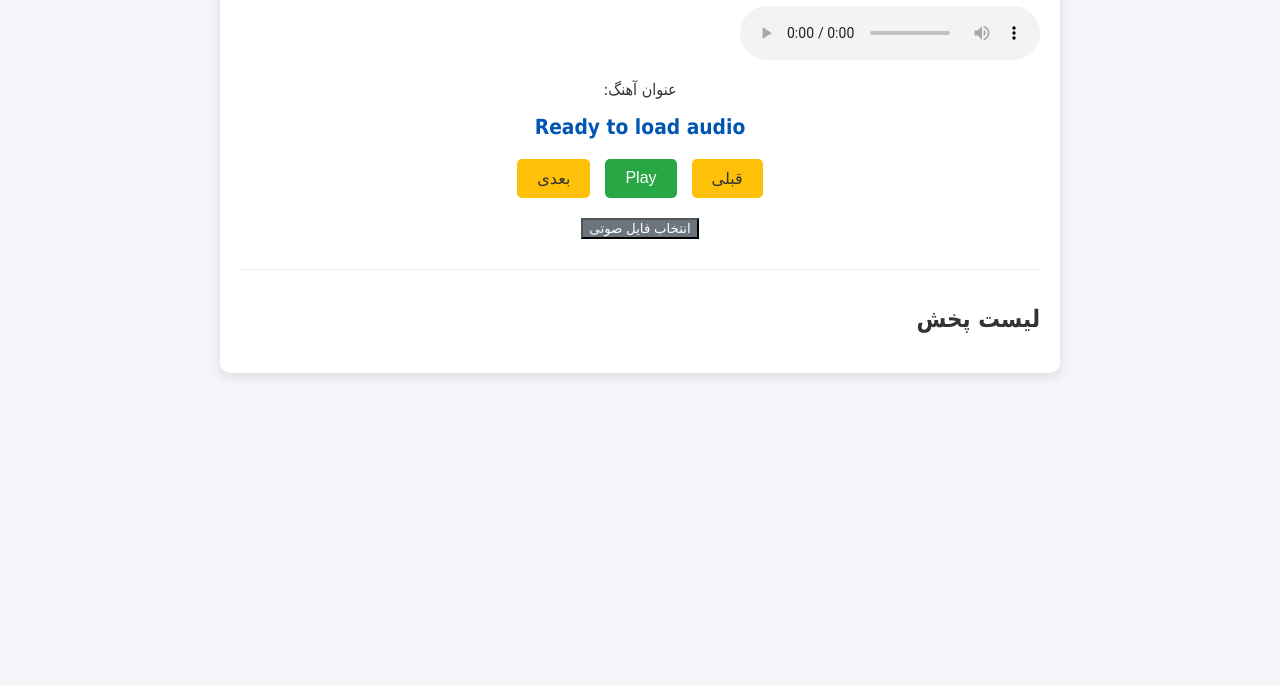
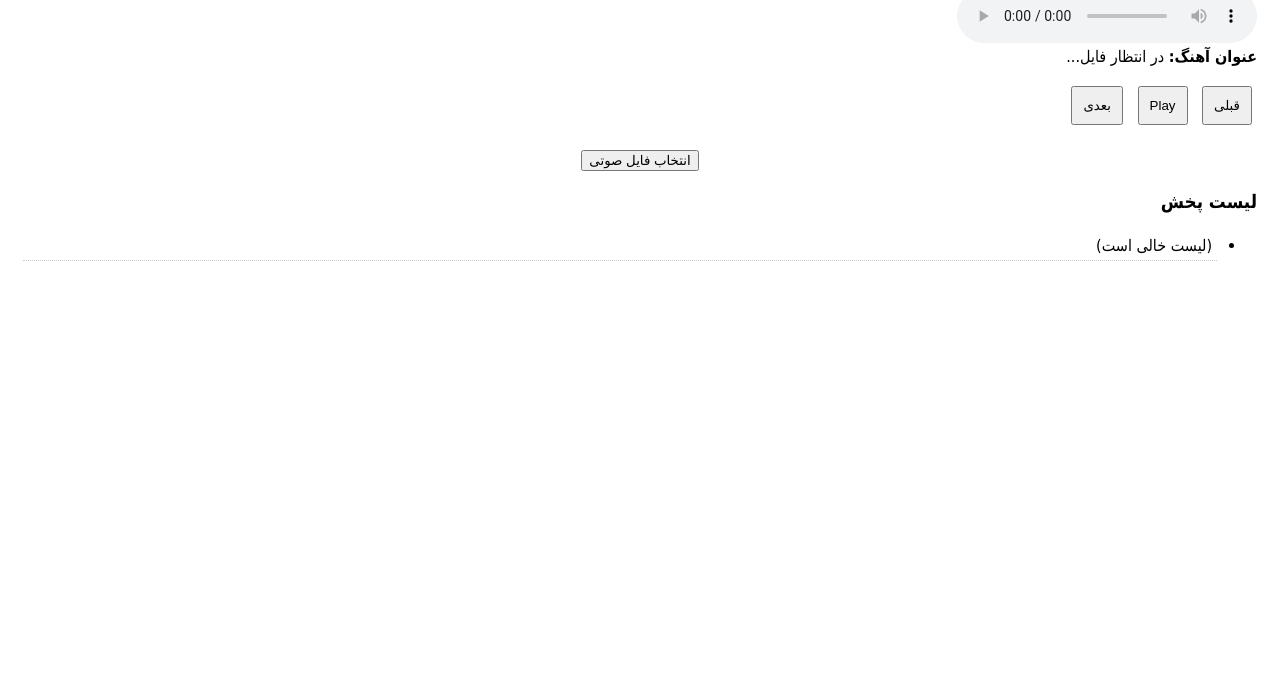
Before and after one commit to matindiscordgg/MatinPlayer, a plain HTML site: page index.html in a window 1280 px wide. Shown: the part 115-800 px from the top of the page. Drawn offline with Linux system fonts and the light colour scheme.

Commit message:
Update index.html

```diff
--- a/index.html
+++ b/index.html
@@ -3,83 +3,13 @@
 <head>
     <meta charset="UTF-8">
     <meta name="viewport" content="width=device-width, initial-scale=1.0">
-    <title>پخش‌کننده صوتی پیشرفته</title>
-    <!-- اضافه کردن استایل ساده برای نمایش بهتر -->
+    <title>پخش‌کننده صوتی</title>
     <style>
-        body {
-            font-family: Tahoma, sans-serif;
-            background-color: #f4f4f9;
-            color: #333;
-            margin: 0;
-            padding: 20px;
-            direction: rtl; /* برای راست‌چین بودن محتوا */
-        }
-        .player-container {
-            max-width: 800px;
-            margin: 0 auto;
-            background: #fff;
-            padding: 20px;
-            border-radius: 10px;
-            box-shadow: 0 4px 12px rgba(0, 0, 0, 0.1);
-        }
-        .track-info {
-            text-align: center;
-            margin-bottom: 20px;
-        }
-        #trackTitle {
-            font-size: 1.3em;
-            font-weight: bold;
-            color: #0056b3;
-        }
-        .controls {
-            display: flex;
-            justify-content: center;
-            gap: 15px;
-            margin-bottom: 20px;
-        }
-        .controls button {
-            padding: 10px 20px;
-            font-size: 1em;
-            cursor: pointer;
-            border: none;
-            border-radius: 5px;
-            transition: background-color 0.3s;
-        }
-        #playPauseBtn { background-color: #28a745; color: white; }
-        #prevBtn, #nextBtn { background-color: #ffc107; color: #333; }
-
-        /* استایل لیست پخش */
-        #playlist-section {
-            margin-top: 30px;
-            border-top: 1px solid #eee;
-            padding-top: 15px;
-        }
-        #playlist {
-            list-style: none;
-            padding: 0;
-        }
-        #playlist li {
-            padding: 8px 15px;
-            margin-bottom: 5px;
-            border-radius: 4px;
-            cursor: pointer;
-            background-color: #e9ecef;
-            transition: background-color 0.2s;
-        }
-        #playlist li:hover {
-            background-color: #dee2e6;
-        }
-        #playlist li.active {
-            background-color: #007bff;
-            color: white;
-            font-weight: bold;
-        }
-
-        /* استایل دکمه انتخاب فایل */
-        #fileSelectionArea button {
-            background-color: #6c757d;
-            color: white;
-        }
+        /* استایل بسیار پایه برای خوانایی */
+        body { font-family: Tahoma, sans-serif; direction: rtl; padding: 15px; }
+        .controls button { padding: 10px; margin: 5px; cursor: pointer; }
+        #playlist li { padding: 5px; border-bottom: 1px dotted #ccc; cursor: pointer; }
+        #playlist li.active { background-color: #eee; font-weight: bold; }
     </style>
 </head>
 <body>
@@ -87,81 +17,61 @@
     <div class="player-container">
         <h1>پخش کننده موسیقی</h1>
 
-        <!-- 1. المان صوتی (می‌تواند مخفی باشد) -->
-        <audio id="myAudioElement" controls></audio>
+        <!-- 1. المان صوتی (برای سادگی از آیدی پیش‌فرض استفاده می‌کنیم) -->
+        <audio id="audioElement" controls></audio>
 
         <!-- 2. اطلاعات آهنگ فعلی -->
-        <div class="track-info">
-            <p>عنوان آهنگ:</p>
-            <span id="trackTitle">در انتظار بارگذاری...</span>
+        <div style="margin-bottom: 15px;">
+            <strong>عنوان آهنگ:</strong> <span id="trackTitle">در انتظار فایل...</span>
         </div>
 
         <!-- 3. دکمه های کنترل پخش -->
-        <div class="controls">
+        <div class="controls" style="margin-bottom: 20px;">
             <button id="prevBtn">قبلی</button>
             <button id="playPauseBtn">Play</button>
             <button id="nextBtn">بعدی</button>
         </div>
 
-        <!-- 4. بخش انتخاب فایل (نقطه کلیدی اصلاح شده) -->
-        <div id="fileSelectionArea" style="text-align: center; margin-bottom: 20px;">
-            <!--
-                *** نکته مهم ***
-                این دکمه تابع triggerFileInput() را فراخوانی می کند
-                که در اسکریپت به fileInput.click() متصل شده است.
-            -->
+        <!-- 4. دکمه انتخاب فایل (که اکنون تابع JS را فراخوانی می کند) -->
+        <div style="text-align: center; margin-bottom: 20px;">
             <button type="button" onclick="triggerFileInput()">انتخاب فایل صوتی</button>
         </div>
 
         <!-- 5. لیست پخش -->
         <div id="playlist-section">
-            <h2>لیست پخش</h2>
+            <h3>لیست پخش</h3>
             <ul id="playlist">
-                <!-- لیست از طریق جاوا اسکریپت پر خواهد شد -->
+                <li>(لیست خالی است)</li>
             </ul>
         </div>
 
     </div>
 
-    <!-- 6. ورودی فایل (باید مخفی باشد) -->
-    <!-- این تگ باید آیدی 'audioFile' را داشته باشد -->
+    <!-- 6. ورودی فایل (باید مخفی باشد و آیدی دقیق 'audioFile' را داشته باشد) -->
     <input type="file" id="audioFile" accept="audio/*" multiple style="display: none;">
 
-    <!-- 7. لینک کردن فایل جاوا اسکریپت -->
-    <!-- اگر کد جاوا اسکریپت را در همین فایل قرار دادید، نیازی به این خط نیست -->
+    <!-- 7. کد جاوا اسکریپت درونی -->
     <script>
-        // =================================================================
-        // کد جاوا اسکریپت کامل (همان کد قبلی)
-        // =================================================================
-
         // --- DOM Element Selections ---
-        // در اینجا، آیدی myAudioElement به عنوان ورودی audio استفاده می شود
-        const audio = document.querySelector('#myAudioElement');
+        const audio = document.querySelector('#audioElement'); // تغییر آیدی به audioElement
         const playPauseBtn = document.querySelector('#playPauseBtn');
         const nextBtn = document.querySelector('#nextBtn');
         const prevBtn = document.querySelector('#prevBtn');
         const playlistContainer = document.querySelector('#playlist');
         const trackTitle = document.querySelector('#trackTitle');
-        // *** اصلاح کلیدی: انتخابگر آیدی به درستی روی 'audioFile' تنظیم شد ***
-        const fileInput = document.querySelector('#audioFile');
+        const fileInput = document.querySelector('#audioFile'); // آیدی ورودی فایل
 
         let playlist = [];
-        let currentTrackIndex = -1; // -1 indicates no track loaded yet
+        let currentTrackIndex = -1;
 
         // --- Helper Functions ---
-
-        // Function to format time (seconds to MM:SS)
-        function formatTime(seconds) {
-            if (isNaN(seconds) || seconds < 0) return '00:00';
-            const minutes = Math.floor(seconds / 60);
-            const remainingSeconds = Math.floor(seconds % 60);
-            return `${minutes}:${remainingSeconds < 10 ? '0' : ''}${remainingSeconds}`;
-        }
-
-        // Function to update the playlist UI
         function updatePlaylistUI() {
             if (!playlistContainer) return;
             playlistContainer.innerHTML = '';
+            if (playlist.length === 0) {
+                 playlistContainer.innerHTML = '<li>(لیست خالی است)</li>';
+                 return;
+            }
             playlist.forEach((track, index) => {
                 const li = document.createElement('li');
                 li.textContent = `${index + 1}. ${track.name}`;
@@ -169,53 +79,35 @@
                 if (index === currentTrackIndex) {
                     li.classList.add('active');
                 }
-                // Use an anonymous function wrapper for index passing
                 li.addEventListener('click', () => loadTrack(index));
                 playlistContainer.appendChild(li);
             });
         }
 
-        // Function to load a track by index
         function loadTrack(index) {
-            if (index < 0 || index >= playlist.length) {
-                console.error("Track index out of bounds.");
-                return;
-            }
+            if (index < 0 || index >= playlist.length) return;
 
             currentTrackIndex = index;
             const track = playlist[index];
 
             if (audio) {
-                // Revoke previous object URL
-                if (audio.src && audio.src.startsWith('blob:')) {
-                    URL.revokeObjectURL(audio.src);
-                }
+                if (audio.src && audio.src.startsWith('blob:')) URL.revokeObjectURL(audio.src);
 
                 audio.src = track.url;
                 if(trackTitle) trackTitle.textContent = track.name;
                 audio.load();
 
-                // Attempt to play
-                const playPromise = audio.play();
-
-                if (playPromise !== undefined) {
-                    playPromise.then(() => {
-                        if (playPauseBtn) playPauseBtn.textContent = 'Pause';
-                    }).catch(error => {
-                        // Autoplay blocked: user must click play button later
-                        if (playPauseBtn) playPauseBtn.textContent = 'Play';
-                    });
-                }
+                audio.play().catch(error => {
+                    if (playPauseBtn) playPauseBtn.textContent = 'Play (کلیک کنید)';
+                });
             }
             updatePlaylistUI();
         }
 
-        // Function to load the current track based on currentTrackIndex
         function loadCurrentTrack() {
             loadTrack(currentTrackIndex);
         }
 
-        // Function to toggle play/pause
         function togglePlayPause() {
             if (!audio || playlist.length === 0) return;
             if (audio.paused) {
@@ -228,31 +120,30 @@
             }
         }
 
-        // Function to play the next track
         function nextTrack() {
             if (playlist.length === 0) return;
             currentTrackIndex = (currentTrackIndex + 1) % playlist.length;
             loadCurrentTrack();
         }
 
-        // Function to play the previous track
         function prevTrack() {
             if (playlist.length === 0) return;
             currentTrackIndex = (currentTrackIndex - 1 + playlist.length) % playlist.length;
             loadCurrentTrack();
         }
 
-        // --- File Input Trigger Function (For HTML Button Call) ---
+        // *** این تابع کلید رفع مشکل است ***
         function triggerFileInput() {
             if (fileInput) {
-                fileInput.click(); // This forcibly opens the file selection dialog
+                fileInput.click();
+                console.log("File input clicked successfully.");
             } else {
                 console.error("Error: File Input element with ID 'audioFile' not found.");
             }
         }
 
 
-        // --- Event Listeners for Player Controls ---
+        // --- Event Listeners ---
         if (playPauseBtn) playPauseBtn.addEventListener('click', togglePlayPause);
         if (nextBtn) nextBtn.addEventListener('click', nextTrack);
         if (prevBtn) prevBtn.addEventListener('click', prevTrack);
@@ -267,7 +158,6 @@
                 const files = Array.from(e.target.files);
                 if (files.length === 0) return;
 
-                // Cleanup previous files' URLs
                 playlist.forEach(track => {
                     if (track.url && track.url.startsWith('blob:')) URL.revokeObjectURL(track.url);
                 });
@@ -278,7 +168,6 @@
                     playlist.push({
                         name: file.name,
                         url: URL.createObjectURL(file),
-                        duration: 0
                     });
                 });
 
@@ -286,7 +175,7 @@
                     currentTrackIndex = 0;
                     loadCurrentTrack();
                 } else {
-                    if(trackTitle) trackTitle.textContent = "No valid audio files were selected.";
+                    if(trackTitle) trackTitle.textContent = "هیچ فایل صوتی معتبری انتخاب نشد.";
                 }
                 updatePlaylistUI();
             });
@@ -295,13 +184,10 @@
         }
 
         // --- Initialization ---
-        function initializePlayer() {
+        document.addEventListener('DOMContentLoaded', () => {
             if (playPauseBtn) playPauseBtn.textContent = 'Play';
-            if (trackTitle) trackTitle.textContent = 'Ready to load audio';
             updatePlaylistUI();
-        }
-
-        document.addEventListener('DOMContentLoaded', initializePlayer);
+        });
 
         // Cleanup on window close
         window.addEventListener('beforeunload', () => {
@@ -309,9 +195,6 @@
                 if (track.url && track.url.startsWith('blob:')) URL.revokeObjectURL(track.url);
             });
         });
-        // =================================================================
-        // پایان کد جاوا اسکریپت
-        // =================================================================
     </script>
 
 </body>
```
